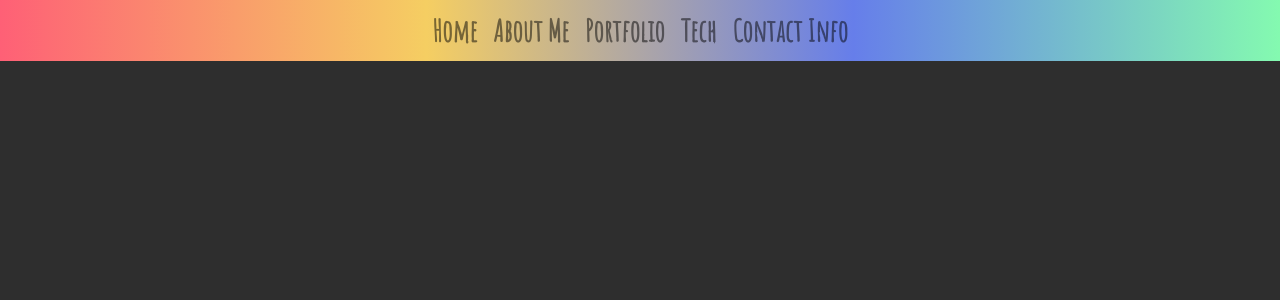
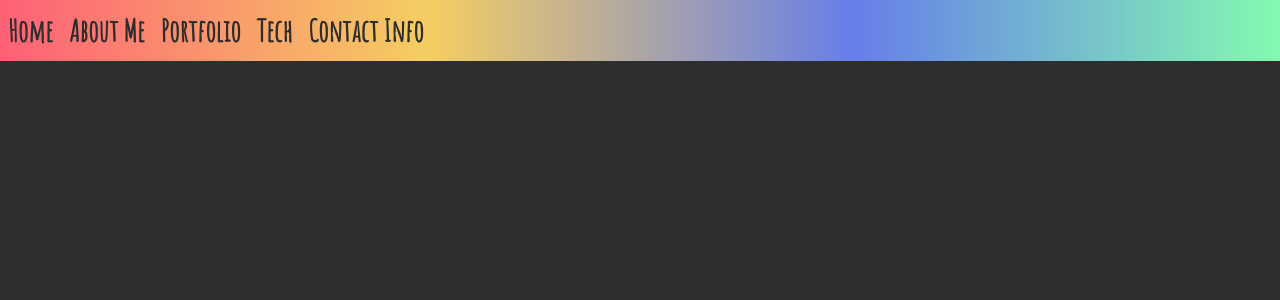
Before and after one commit to dawson-hamilton/react-portfolio, a React (Create React App) app: page / in a window 1280 px wide. Shown: the top 300 px of the page. Built offline with nearby package versions, Linux system fonts and the light colour scheme.

Commit message:
fixing the profile cars, changing the resume icon, and changing the navbar to be more dynamic

```diff
--- a/package.json
+++ b/package.json
@@ -7,7 +7,9 @@
     "@testing-library/jest-dom": "^4.2.4",
     "@testing-library/react": "^9.5.0",
     "@testing-library/user-event": "^7.2.1",
+    "bootstrap": "^4.5.0",
     "react": "^16.13.1",
+    "react-bootstrap": "^1.0.1",
     "react-dom": "^16.13.1",
     "react-router-dom": "^5.1.2",
     "react-scripts": "3.4.1"
--- a/src/App.js
+++ b/src/App.js
@@ -1,6 +1,6 @@
 import React from 'react';
 import { BrowserRouter as Router, Route } from "react-router-dom";
-import Navbar from "./components/Navbar";
+import Header from "./components/Header";
 import Wrapper from "./components/Wrapper";
 import Home from "./pages/Home";
 import AboutMe from "./pages/AboutMe";
@@ -12,7 +12,7 @@ function App() {
   return (
     <Router>
       <div>
-        <Navbar />
+        <Header />
         <Wrapper>
           <Route exact path="/react-portfolio" component={Home} />
           <Route exact path="/about-me" component={AboutMe} />
--- a/src/components/Cards/index.js
+++ b/src/components/Cards/index.js
@@ -7,7 +7,13 @@ function Card(props) {
             <img src={props.src} className="card-img-top" alt={props.alt} />
             <div className="card-body">
                 <h3 className="card-title">{props.title}</h3>
-                <p className="card-text">{props.description}</p>
+                <ul>
+                    <li>{props.itemOne}</li>
+                    <li>{props.itemTwo}</li>
+                    <li>{props.itemThree}</li>
+                    <li><a href={props.aHref} target="blank">Github Repository</a></li>
+                </ul>
+                {/* <p className="card-text">{props.description}</p> */}
                 <a href={props.href} target="blank"><button className="btn-hover color-1">{props.title}</button></a>
             </div>
         </div>
--- a/src/components/Cards/style.css
+++ b/src/components/Cards/style.css
@@ -43,7 +43,7 @@
     background-color: white;
     color: black;
     font-family: 'Amatic SC', cursive;
-    font-size: 25px;
+    font-size: 20px;
     font-weight: 600;
     margin-left: 7px;
 }
--- a/src/components/Contact/index.js
+++ b/src/components/Contact/index.js
@@ -9,7 +9,7 @@ function Contact() {
                 <Col size="md-4"></Col>
                 <Col size="md-4">
                     <h1 className="contactInfo">Resume: <a href="https://docs.google.com/document/d/1wrABAzS570aItIB4O-zLbPnngBzuIvPIwAM0soBCSe8/edit?usp=sharing" target="blank">
-                        <i class="fas fa-file-pdf" id="resume"></i></a></h1>
+                        <i class="fas fa-file" id="resume"></i></a></h1>
                 </Col>
                 <Col size="md-4"></Col>
             </Row>
--- /dev/null
+++ b/src/components/Header/index.js
@@ -0,0 +1,25 @@
+import React from "react";
+import 'bootstrap/dist/css/bootstrap.min.css';
+import { Navbar, Nav } from "react-bootstrap";
+import { Link } from 'react-router-dom';
+import "./style.css";
+
+// Depending on the current path, this component sets the "active" class on the appropriate navigation link item
+function Header() {
+    return (
+        <Navbar expand="lg" className="navbar">
+            <Navbar.Toggle aria-controls="basic-navbar-nav" />
+            <Navbar.Collapse id="basic-navbar-nav">
+                <Nav className="mr-auto">
+                    <Nav.Link><Link to="/react-portfolio" className="headerLinks">Home</Link></Nav.Link>
+                    <Nav.Link><Link to="/about-me" className="headerLinks" id="one">About Me</Link></Nav.Link>
+                    <Nav.Link><Link to="/portfolio" className="headerLinks" id="two">Portfolio</Link></Nav.Link>
+                    <Nav.Link><Link to="/tech" className="headerLinks" id="three">Tech</Link></Nav.Link>
+                    <Nav.Link><Link to="/contact-info" className="headerLinks" id="four">Contact Info</Link></Nav.Link>
+                </Nav >
+            </Navbar.Collapse >
+        </Navbar >
+    );
+}
+
+export default Header;
--- a/src/components/Navbar/style.css
+++ b/src/components/Header/style.css
@@ -3,13 +3,18 @@
     height: 7%;
     margin: 0%;
     padding: 0%;
+    justify-content: center!important;
 }
 
-.nav-link {
+.headerLinks {
     font-size: 30px;
     font-weight: bold;
     color: rgb(46, 46, 46);
     font-family: 'Amatic SC', cursive;
+}
+
+.headerLinks:hover {
+    text-decoration: none;
 }
 
 .underImageInfo {
--- a/src/components/Navbar/index.js
+++ /dev/null
@@ -1,63 +0,0 @@
-import React from "react";
-import { Link } from "react-router-dom";
-import "./style.css";
-
-// Depending on the current path, this component sets the "active" class on the appropriate navigation link item
-function Navbar() {
-    return (
-        <nav className="navbar navbar-expand-lg navbar-light bg-light justify-content-center">
-            <div>
-                <ul className="navbar-nav">
-                    <li className="nav-item">
-                        <Link
-                            to="/react-portfolio"
-                            className={
-                                window.location.pathname === "/react-portfolio" || window.location.pathname === "/react-portfolio/home"
-                                    ? "nav-link active" : "nav-link"}
-                        >
-                            Home
-                        </Link>
-                    </li>
-                    <li className="nav-item">
-                        <Link
-                            to="/about-me"
-                            className={window.location.pathname === "/portfolio" ? "nav-link active" : "nav-link"}
-                            id={"one"}
-                        >
-                            About Me
-                        </Link>
-                    </li>
-                    <li className="nav-item">
-                        <Link
-                            to="/portfolio"
-                            className={window.location.pathname === "/portfolio" ? "nav-link active" : "nav-link"}
-                            id={"two"}
-                        >
-                            Portfolio
-                        </Link>
-                    </li>
-                    <li className="nav-item">
-                        <Link
-                            to="/tech"
-                            className={window.location.pathname === "/tech" ? "nav-link active" : "nav-link"}
-                            id={"three"}
-                        >
-                            Tech
-                        </Link>
-                    </li>
-                    <li className="nav-item">
-                        <Link
-                            to="/contact-info"
-                            className={window.location.pathname === "/contact-info" ? "nav-link active" : "nav-link"}
-                            id={"four"}
-                        >
-                            Contact Info
-                        </Link>
-                    </li>
-                </ul>
-            </div>
-        </nav>
-    );
-}
-
-export default Navbar;
--- a/src/components/ProfileImage/style.css
+++ b/src/components/ProfileImage/style.css
@@ -2,7 +2,6 @@
     margin-top: 30%;
     margin-left: -10%;
     height:330px;
-    transform: rotate(90deg);
     border-radius: 50%;
     box-shadow: 0 4px 15px 0 rgba(255, 255, 255, 0.75);
 }
--- a/src/pages/Portfolio.js
+++ b/src/pages/Portfolio.js
@@ -7,11 +7,11 @@ import photo from "../images/photo-page.png";
 import weather from "../images/weather-page.png";
 import planner from "../images/planner-page.png";
 import budget from "../images/budget-page.png";
-import password from "../images/password-page.png";
+import gigit from "../images/gigit-page.png";
 
 function Portfolio() {
     return (
-        <Container fluid>
+        <Container>
             <Title
                 title="Portfolio"
                 color="#f5ce62"
@@ -20,61 +20,93 @@ function Portfolio() {
             />
             <br />
             <Row>
+                <Col size="md-2">
+                    <Card
+                        title="Gigit"
+                        itemOne="Third party application where you can schedule gigs in different genres with a easy to use form."
+                        itemTwo="My role in this app was all the front end components, a lot of the css work that went with those components
+                        the starting of the app and the server, starting the navbar wiht all the different links that would work with Auth0."
+                        itemThree="for this project we used HTML, CSS, Javascript, jQuery, MongoDB, Mongoose, React, React-Bootstrap, Express, Node,
+                        Auth0, Google Auth, Axios"
+                        aHref="https://github.com/dawson-hamilton/devDivas"
+                        src={gigit}
+                        alt="gigit home page"
+                        href="https://www.letsgigit.events"
+                    />
+                </Col>
                 <Col size="md-2"></Col>
+                <br />
                 <Col size="md-2">
                     <Card
                         title="Cocktial Searcher"
-                        description="Website where you can look up different recipes to different cocktails of your choice."
+                        itemOne="Website where you can look up different recipes to different cocktails of your choice."
+                        itemTwo="My role in this project was mostly the frontend components like the buttons, searchbar, toggle button, and any
+                        other front end components. I also helped with the dynamic creation of the drink cards and with the map css."
+                        itemThree="for this project we used HTML, CSS, Javascript, jQuery, MonoDB, Mongoose, Express, Node, google maps API, and a Cockitail DB API."
+                        aHref="https://github.com/Braydon-Nelson/cocktail-search"
                         src={cocktail}
                         alt="cocktail searcher home page"
                         href="https://project-2-cocktail-search.herokuapp.com/"
                     />
                 </Col>
-                <Col size="md-1"></Col>
+                <Col size="md-2"></Col>
+                <br />
+                <Col size="md-2">
                     <Card
                         title="Photography Searcher"
-                    description="Website where you can look up high resolution photos that wont be copyrighted."
+                        itemOne="Website where you can look up high resolution photos that wont be copyrighted."
+                        itemTwo="My role in this app was the front end components like the search bar and the puttons below and above it. I also create the front and back
+                        end for the NASA APOD page with the image and all the info about it."
+                        itemThree="for this project we used HTML, CSS, javaScript, jQuery, Unsplash API, NASA APOD API, Bootstrap, local storage"
+                        aHref="https://github.com/dawson-hamilton/photography-searcher"
                         src={photo}
                         alt="photography searcher home page"
                         href="https://dawson-hamilton.github.io/photography-searcher/"
                     />
-                <Col size="md-1"></Col>
+                </Col>
+            </Row>
+            <br />
+            <Row>
+                <Col size="md-2">
                     <Card
                         title="Weather App"
-                    description="Website where you can search for the weather in cities around the world."
+                        itemOne="Website where you can search for the weather in cities around the world, and use the search history to look and already searched cities."
+                        itemTwo="This website was one that I created on my own so I did all the front and back end work."
+                        itemThree="For this website I used HTML, CSS, javaScript, jQuery, and the Open Weather API"
+                        aHref="https://github.com/dawson-hamilton/weather-app"
                         src={weather}
                         alt="weather app home page"
                         href="https://dawson-hamilton.github.io/weather-app/"
                     />
-            </Row>
+                </Col>
+                <Col size="md-2"></Col>
                 <br />
-            <Row>
+                <Col size="md-2">
+                    <Card
+                        title="Progressive Budget"
+                        itemOne="Website where you can keep track of all your spending habits, and then look at those habits online and offline."
+                        itemTwo="This website was one that I created on my own so I did all the front and back end work."
+                        itemThree="For this website I used Node.js, Javascript, jQuery, MongoDB, NPM Modules: Express, Mongoose, Morgan, MVC methodology"
+                        aHref="https://github.com/dawson-hamilton/budget-tracker"
+                        src={budget}
+                        alt="progressive budget home page"
+                        href="https://cryptic-taiga-45369.herokuapp.com/"
+                    />
+
+                </Col>
                 <Col size="md-2"></Col>
+                <br />
                 <Col size="md-2">
                     <Card
                         title="Daily Planner"
-                        description="Website where you can keep track of important events in your busy life."
+                        itemOne="Website where you can keep track of important events in your busy life, and see what time bars are past, current, and future."
+                        itemTwo="This website was one that I created on my own so I did all the front and back end work."
+                        itemThree="For this website I used HTML, CSS, javaScript, jQuery, Bootstrap"
                         src={planner}
                         alt="daily planner home page"
                         href="https://dawson-hamilton.github.io/daily-planner/"
                     />
                 </Col>
-                <Col size="md-1"></Col>
-                <Card
-                    title="Progressive Budget"
-                    description="Website where you can keep track of all your spending habits on or offline."
-                    src={budget}
-                    alt="progressive budget home page"
-                    href="https://cryptic-taiga-45369.herokuapp.com/"
-                />
-                <Col size="md-1"></Col>
-                <Card
-                    title="Password Generator"
-                    description="Website where you can create random passwords based on your criteria."
-                    src={password}
-                    alt="random password home page"
-                    href="https://dawson-hamilton.github.io/random-password/"
-                />
             </Row>
         </Container>
     );
```
Also changed, not shown: src/images/gigit-page.png (added), 1 other file (tests, documents, lock files or other folders). Lines whose indentation alone changed are shown as unchanged.
